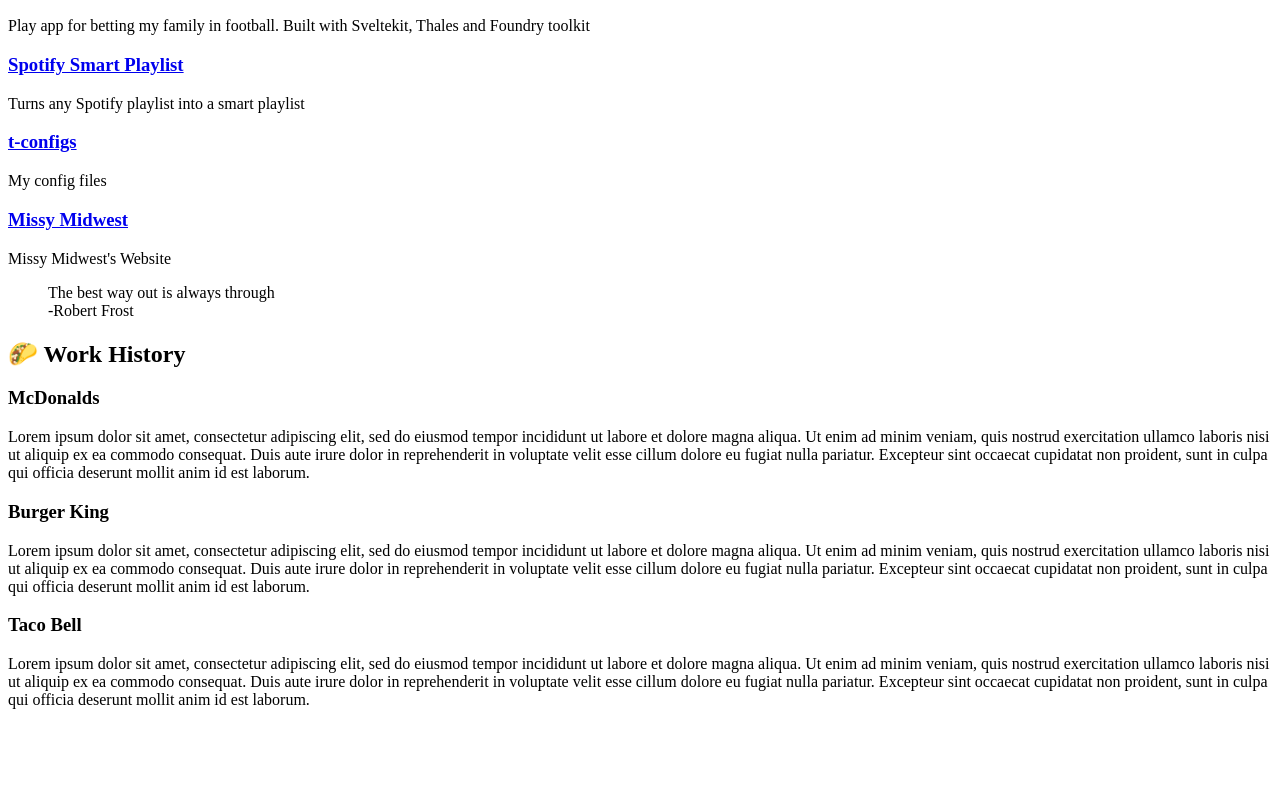
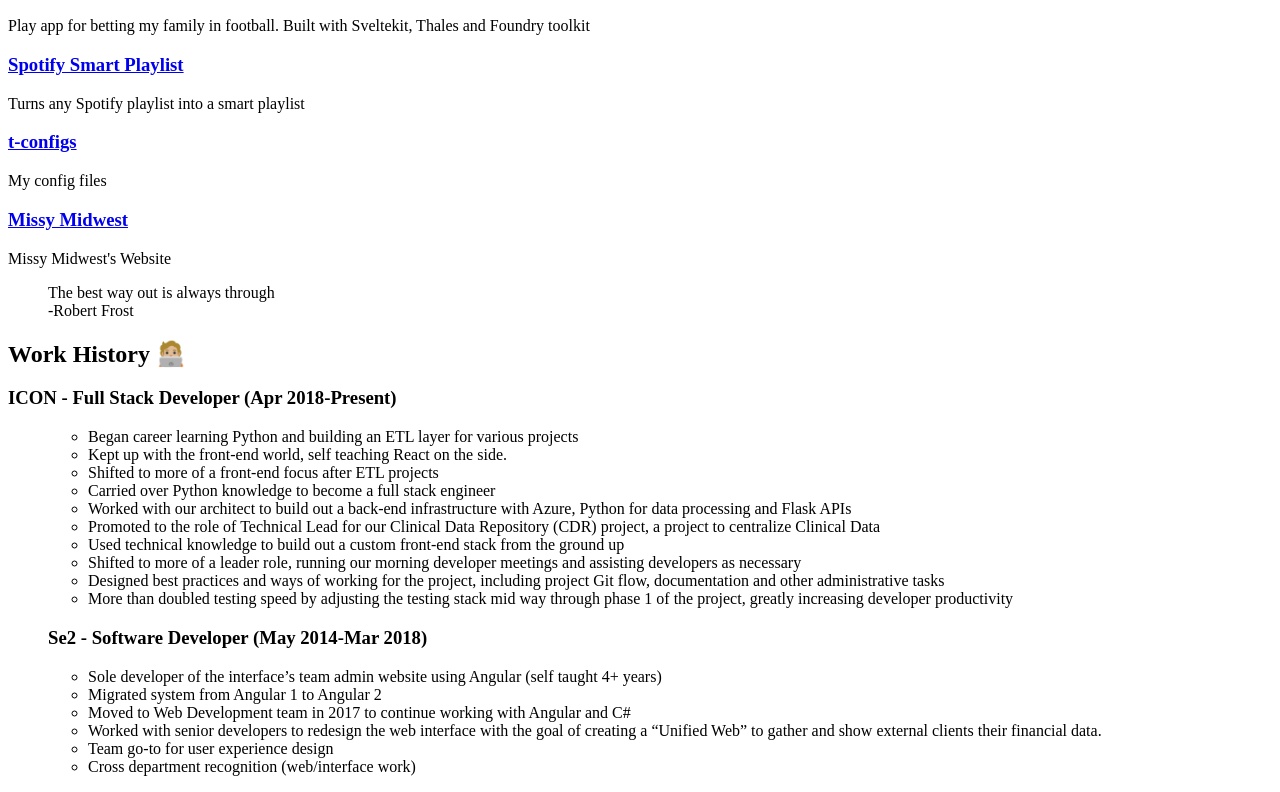
Before and after one commit to tseitz/webseitz, a SvelteKit app in the folder app/: page / in a window 1280 px wide. Shown: the part 379-1171 px from the top of the page. Before the commit the page ends 1104 px from the top, so only its background shows below. Built offline with nearby package versions, Linux system fonts and the light colour scheme.

Commit message:
style: better formatting on work history

```diff
--- a/app/src/routes/+page.svelte
+++ b/app/src/routes/+page.svelte
@@ -76,31 +76,52 @@
 	</blockquote>
 
 	<section class="col-start-2 col-span-10 bg-slate-800 rounded-lg p-8">
-		<h2>🌮 Work History</h2>
+		<h2 class="text-3xl">Work History 🧑🏼‍💻</h2>
 
-		<h3>McDonalds</h3>
-		<p>
-			Lorem ipsum dolor sit amet, consectetur adipiscing elit, sed do eiusmod tempor incididunt ut
-			labore et dolore magna aliqua. Ut enim ad minim veniam, quis nostrud exercitation ullamco
-			laboris nisi ut aliquip ex ea commodo consequat. Duis aute irure dolor in reprehenderit in
-			voluptate velit esse cillum dolore eu fugiat nulla pariatur. Excepteur sint occaecat cupidatat
-			non proident, sunt in culpa qui officia deserunt mollit anim id est laborum.
-		</p>
-		<h3>Burger King</h3>
-		<p>
-			Lorem ipsum dolor sit amet, consectetur adipiscing elit, sed do eiusmod tempor incididunt ut
-			labore et dolore magna aliqua. Ut enim ad minim veniam, quis nostrud exercitation ullamco
-			laboris nisi ut aliquip ex ea commodo consequat. Duis aute irure dolor in reprehenderit in
-			voluptate velit esse cillum dolore eu fugiat nulla pariatur. Excepteur sint occaecat cupidatat
-			non proident, sunt in culpa qui officia deserunt mollit anim id est laborum.
-		</p>
-		<h3>Taco Bell</h3>
-		<p>
-			Lorem ipsum dolor sit amet, consectetur adipiscing elit, sed do eiusmod tempor incididunt ut
-			labore et dolore magna aliqua. Ut enim ad minim veniam, quis nostrud exercitation ullamco
-			laboris nisi ut aliquip ex ea commodo consequat. Duis aute irure dolor in reprehenderit in
-			voluptate velit esse cillum dolore eu fugiat nulla pariatur. Excepteur sint occaecat cupidatat
-			non proident, sunt in culpa qui officia deserunt mollit anim id est laborum.
-		</p>
+		<h3 class="text-2xl mt-8 mb-2">ICON - Full Stack Developer (Apr 2018-Present)</h3>
+		<ul>
+			<ul class="list-disc list-outside">
+				<li>Began career learning Python and building an ETL layer for various projects</li>
+				<li>Kept up with the front-end world, self teaching React on the side.</li>
+				<li>Shifted to more of a front-end focus after ETL projects</li>
+				<li>Carried over Python knowledge to become a full stack engineer</li>
+				<li>
+					Worked with our architect to build out a back-end infrastructure with Azure, Python for
+					data processing and Flask APIs
+				</li>
+				<li>
+					Promoted to the role of Technical Lead for our Clinical Data Repository (CDR) project, a
+					project to centralize Clinical Data
+				</li>
+				<li>Used technical knowledge to build out a custom front-end stack from the ground up</li>
+				<li>
+					Shifted to more of a leader role, running our morning developer meetings and assisting
+					developers as necessary
+				</li>
+				<li>
+					Designed best practices and ways of working for the project, including project Git flow,
+					documentation and other administrative tasks
+				</li>
+				<li>
+					More than doubled testing speed by adjusting the testing stack mid way through phase 1 of
+					the project, greatly increasing developer productivity
+				</li>
+			</ul>
+
+			<h3 class="text-2xl mt-8 mb-2">Se2 - Software Developer (May 2014-Mar 2018)</h3>
+			<ul class="list-disc list-outside">
+				<li>
+					Sole developer of the interface’s team admin website using Angular (self taught 4+ years)
+				</li>
+				<li>Migrated system from Angular 1 to Angular 2</li>
+				<li>Moved to Web Development team in 2017 to continue working with Angular and C#</li>
+				<li>
+					Worked with senior developers to redesign the web interface with the goal of creating a
+					“Unified Web” to gather and show external clients their financial data.
+				</li>
+				<li>Team go-to for user experience design</li>
+				<li>Cross department recognition (web/interface work)</li>
+			</ul>
+		</ul>
 	</section>
 </main>
```
